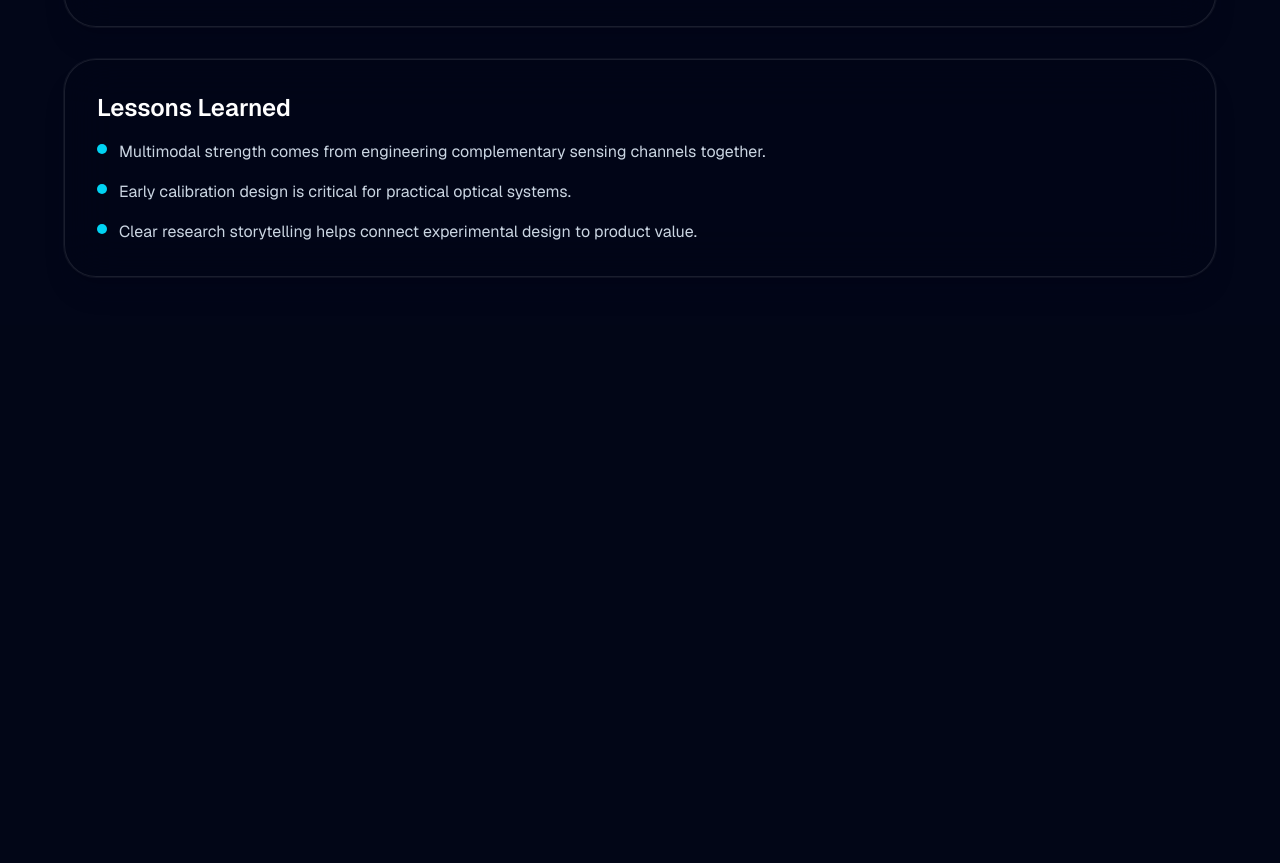
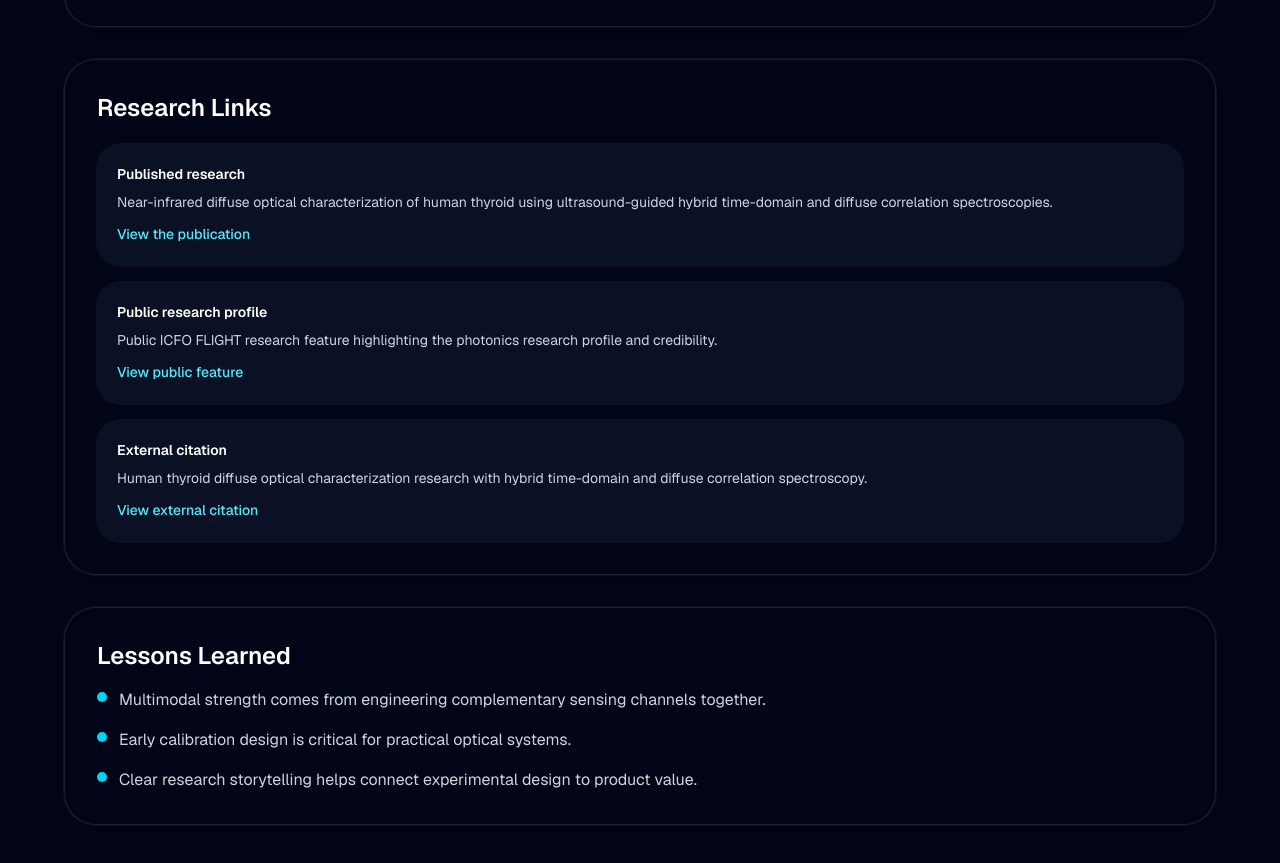
Before and after one commit to dsarangi7/dibya-portfolio, a Next.js app: page /projects/multimodal-spectroscopic-systems in a window 1280 px wide. Shown: the part 1777-2640 px from the top of the page. Before the commit the page ends 2102 px from the top, so only its background shows below. Built offline with nearby package versions, Linux system fonts and the light colour scheme.

Commit message:
Add biomedical optics publication and ICFO research reference

```diff
--- a/app/components/research-section.tsx
+++ b/app/components/research-section.tsx
@@ -104,6 +104,54 @@ export function ResearchSection() {
             </motion.article>
           ))}
         </div>
+
+        <div className="mt-8 rounded-[2rem] border border-white/10 bg-slate-950/60 p-6 shadow-xl shadow-slate-950/10 ring-1 ring-white/5">
+          <p className="text-sm uppercase tracking-[0.24em] text-cyan-300/80">Research links</p>
+          <div className="mt-5 space-y-4 text-slate-300">
+            <div className="rounded-3xl bg-slate-900/70 p-4 ring-1 ring-white/5">
+              <p className="text-sm font-medium text-white">2024 published optics research</p>
+              <p className="mt-2 text-sm text-slate-300">
+                Near-infrared diffuse optical characterization of human thyroid using ultrasound-guided hybrid time-domain and diffuse correlation spectroscopies.
+              </p>
+              <a
+                href="https://opg.optica.org/boe/fulltext.cfm?uri=boe-15-12-7035"
+                target="_blank"
+                rel="noreferrer"
+                className="mt-3 inline-flex text-sm font-medium text-cyan-300 hover:text-white"
+              >
+                View publication
+              </a>
+            </div>
+            <div className="rounded-3xl bg-slate-900/70 p-4 ring-1 ring-white/5">
+              <p className="text-sm font-medium text-white">ICFO FLIGHT public research reference</p>
+              <p className="mt-2 text-sm text-slate-300">
+                Public feature highlighting the ICFO FLIGHT research profile and optics research credibility.
+              </p>
+              <a
+                href="https://www.linkedin.com/posts/flightphd-flightphd-industrial-ugcPost-7224029255603507200-30Km/"
+                target="_blank"
+                rel="noreferrer"
+                className="mt-3 inline-flex text-sm font-medium text-cyan-300 hover:text-white"
+              >
+                View public feature
+              </a>
+            </div>
+            <div className="rounded-3xl bg-slate-900/70 p-4 ring-1 ring-white/5">
+              <p className="text-sm font-medium text-white">External citation</p>
+              <p className="mt-2 text-sm text-slate-300">
+                Additional ScienceDirect citation for diffuse optical thyroid characterization research.
+              </p>
+              <a
+                href="https://www.sciencedirect.com/science/article/abs/pii/S2468451123000417"
+                target="_blank"
+                rel="noreferrer"
+                className="mt-3 inline-flex text-sm font-medium text-cyan-300 hover:text-white"
+              >
+                View external citation
+              </a>
+            </div>
+          </div>
+        </div>
       </div>
     </motion.section>
   );
--- a/app/projects/multimodal-spectroscopic-systems/page.tsx
+++ b/app/projects/multimodal-spectroscopic-systems/page.tsx
@@ -105,6 +105,54 @@ export default function MultimodalSpectroscopicSystemsPage() {
         </article>
 
         <article className="rounded-[2rem] border border-white/10 bg-slate-950/70 p-8 shadow-xl shadow-slate-950/20 backdrop-blur-xl ring-1 ring-white/5">
+          <h2 className="text-2xl font-semibold text-white">Research Links</h2>
+          <div className="mt-5 space-y-4 text-slate-300">
+            <div className="rounded-3xl bg-slate-900/70 p-5 ring-1 ring-white/5">
+              <p className="text-sm font-semibold text-white">Published research</p>
+              <p className="mt-2 text-sm text-slate-300">
+                Near-infrared diffuse optical characterization of human thyroid using ultrasound-guided hybrid time-domain and diffuse correlation spectroscopies.
+              </p>
+              <a
+                href="https://opg.optica.org/boe/fulltext.cfm?uri=boe-15-12-7035"
+                target="_blank"
+                rel="noreferrer"
+                className="mt-3 inline-flex text-sm font-medium text-cyan-300 hover:text-white"
+              >
+                View the publication
+              </a>
+            </div>
+            <div className="rounded-3xl bg-slate-900/70 p-5 ring-1 ring-white/5">
+              <p className="text-sm font-semibold text-white">Public research profile</p>
+              <p className="mt-2 text-sm text-slate-300">
+                Public ICFO FLIGHT research feature highlighting the photonics research profile and credibility.
+              </p>
+              <a
+                href="https://www.linkedin.com/posts/flightphd-flightphd-industrial-ugcPost-7224029255603507200-30Km/"
+                target="_blank"
+                rel="noreferrer"
+                className="mt-3 inline-flex text-sm font-medium text-cyan-300 hover:text-white"
+              >
+                View public feature
+              </a>
+            </div>
+            <div className="rounded-3xl bg-slate-900/70 p-5 ring-1 ring-white/5">
+              <p className="text-sm font-semibold text-white">External citation</p>
+              <p className="mt-2 text-sm text-slate-300">
+                Human thyroid diffuse optical characterization research with hybrid time-domain and diffuse correlation spectroscopy.
+              </p>
+              <a
+                href="https://www.sciencedirect.com/science/article/abs/pii/S2468451123000417"
+                target="_blank"
+                rel="noreferrer"
+                className="mt-3 inline-flex text-sm font-medium text-cyan-300 hover:text-white"
+              >
+                View external citation
+              </a>
+            </div>
+          </div>
+        </article>
+
+        <article className="rounded-[2rem] border border-white/10 bg-slate-950/70 p-8 shadow-xl shadow-slate-950/20 backdrop-blur-xl ring-1 ring-white/5">
           <h2 className="text-2xl font-semibold text-white">Lessons Learned</h2>
           <ul className="mt-4 space-y-4 text-slate-300">
             <li className="flex gap-3">
```
Also changed, not shown: 3 other files (tests, documents, lock files or other folders).
